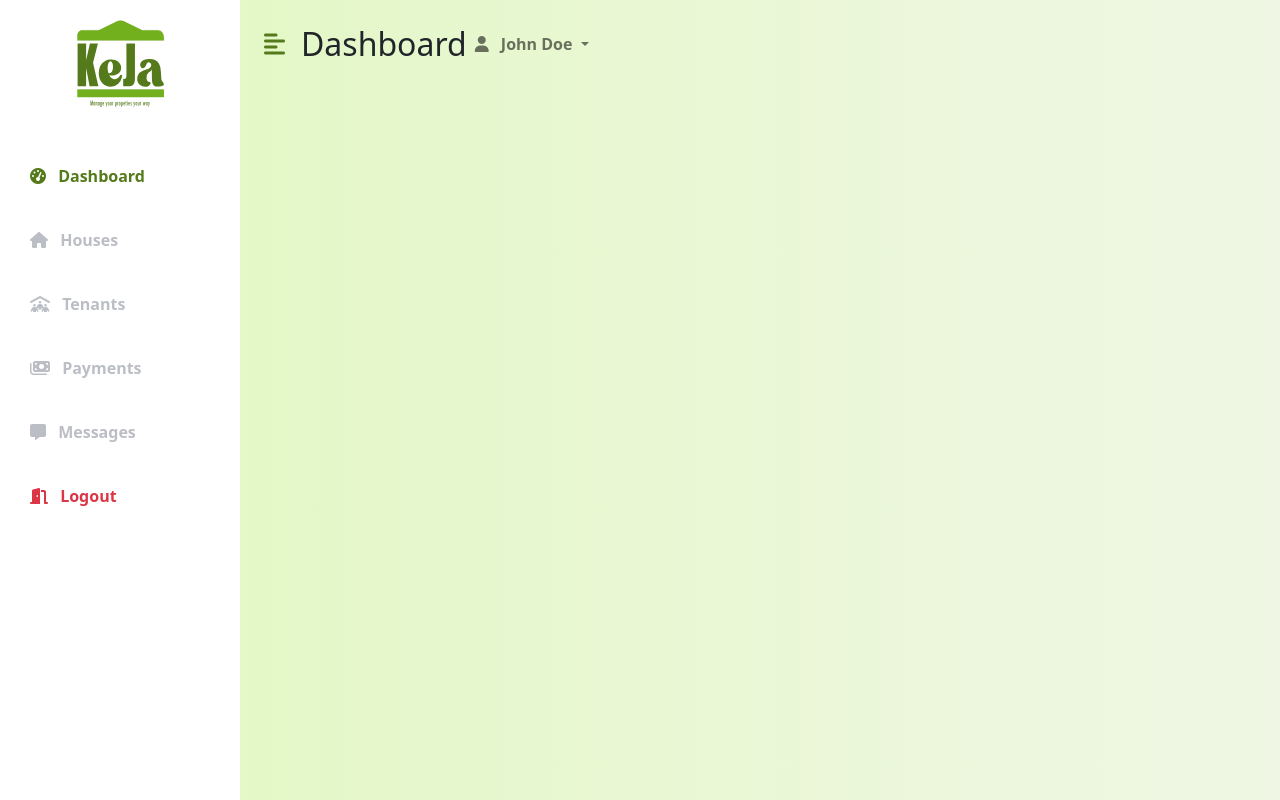
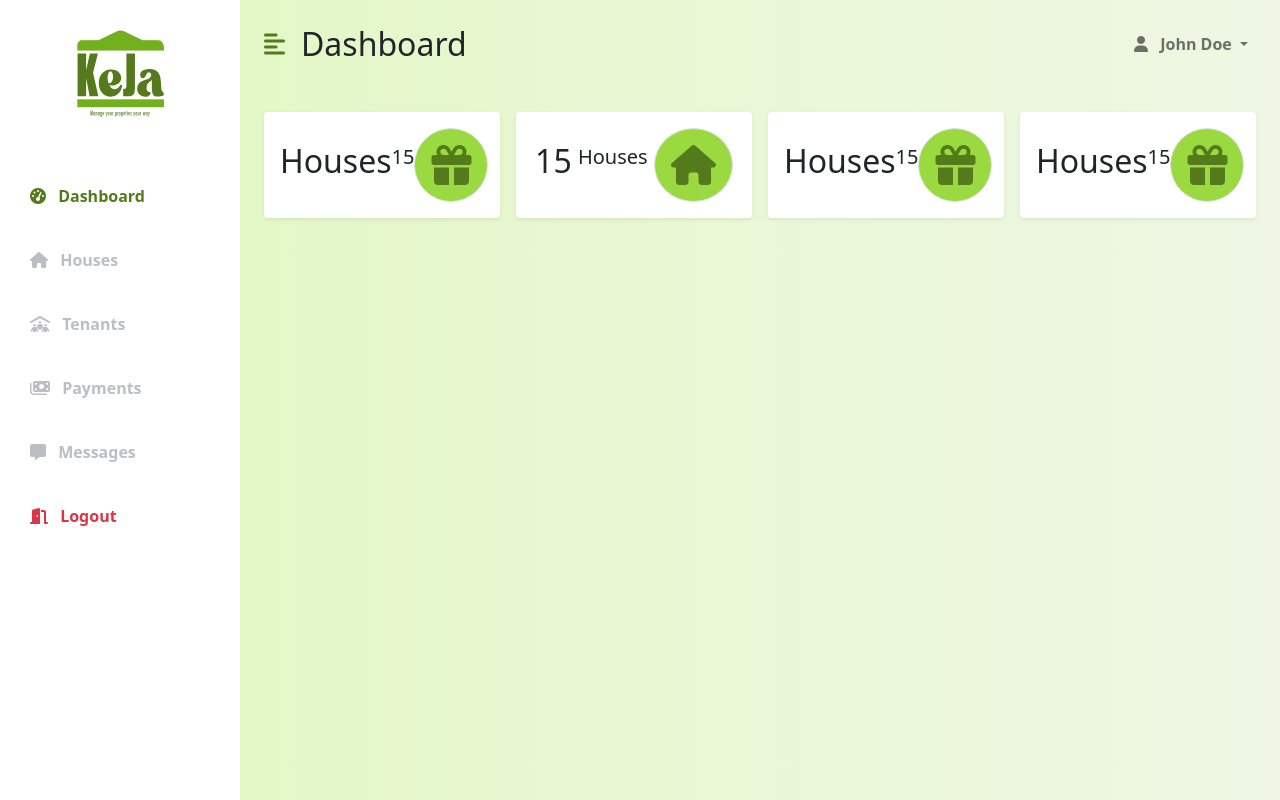
Before and after one commit to Mwambingu/KEJA, a plain HTML site: page flask_jinja_app/website/templates/dashboard.html in a window 1280 px wide. Drawn offline with nearby package versions, Linux system fonts and the light colour scheme.

Commit message:
Adding main content

```diff
--- a/flask_jinja_app/website/static/style.css
+++ b/flask_jinja_app/website/static/style.css
@@ -5,7 +5,7 @@
     --main-bg-color: #557a1b;
     --main-text-color: #557a1b;
     --second-text-color: #bbbec5;
-    --second-bg-color: #72b01d;
+    --second-bg-color: #9ada40;
     /* --second-bg-color: #c1efde; */
 }
 
--- a/flask_jinja_app/website/templates/dashboard.html
+++ b/flask_jinja_app/website/templates/dashboard.html
@@ -26,7 +26,9 @@
         <div class="d-flex" id="wrapper">
             <!-- Sidebar Starts Here -->
             <div class="bg-white" id="sidebar-wrapper">
-                <div class="sidebar-heading text-center">
+                <div
+                    class="sidebar-heading text-center py-4 primary-text fs-4 fw-bold text-uppercase"
+                >
                     <img
                         width="100px"
                         height="100px"
@@ -76,7 +78,7 @@
             <!-- Sidebar Ends Here -->
 
             <!-- Page Content Starts Here -->
-            <div class="page-content-wrapper">
+            <div id="page-content-wrapper">
                 <!-- Navbar Starts Here -->
                 <nav
                     class="navbar navbar-expand-lg navbar-light bg-transparent py-4 px-4"
@@ -85,8 +87,7 @@
                         <i
                             class="fas fa-align-left primary-text fs-4 me-3"
                             id="menu-toggle"
-                        >
-                        </i>
+                        ></i>
                         <h2 class="fs-2 m-0">Dashboard</h2>
                     </div>
                     <button
@@ -98,13 +99,13 @@
                         aria-expanded="false"
                         aria-label="Toggle navigation"
                     >
-                        <span class="class navbar-toggler-icon"></span>
+                        <span class="navbar-toggler-icon"></span>
                     </button>
                     <div
-                        class="collapse navbar-collapse"
+                        class="collpse navbar-collapse"
                         id="navbarSupportedContent"
                     >
-                        <ul class="class navbar-nav ms-auto mb-2 mb-lg-0">
+                        <ul class="navbar-nav ms-auto mb-2 mb-lg-0">
                             <li class="nav-item dropdown">
                                 <a
                                     href="#"
@@ -142,18 +143,66 @@
                 <div class="container-fluid px-4">
                     <div class="row g-3 my-2">
                         <div class="col-md-3">
+                            <div
+                                class="p-3 bg-white shadow-sm d-flex justify-content-around align-items-center rounded"
+                            >
+                                <h3 class="fs-2">Houses</h3>
+                                <p class="fs-5">15</p>
+                                <i
+                                    class="fas fa-gift fs-1 primary-text border rounded-full secondary-bg p-3"
+                                ></i>
+                            </div>
                         </div>
+                        <div class="col-md-3">
+                            <div
+                                class="p-3 bg-white shadow-sm d-flex justify-content-around align-items-center rounded"
+                            >
+                                <h3 class="fs-2">15</h3>
+                                <p class="fs-5">Houses</p>
+                                <i
+                                    class="fas fa-house fs-1 primary-text border rounded-full secondary-bg p-3"
+                                ></i>
+                            </div>
+                        </div>
+                        <div class="col-md-3">
+                            <div
+                                class="p-3 bg-white shadow-sm d-flex justify-content-around align-items-center rounded"
+                            >
+                                <h3 class="fs-2">Houses</h3>
+                                <p class="fs-5">15</p>
+                                <i
+                                    class="fas fa-gift fs-1 primary-text border rounded-full secondary-bg p-3"
+                                ></i>
+                            </div>
+                        </div>
+                        <div class="col-md-3">
+                            <div
+                                class="p-3 bg-white shadow-sm d-flex justify-content-around align-items-center rounded"
+                            >
+                                <h3 class="fs-2">Houses</h3>
+                                <p class="fs-5">15</p>
+                                <i
+                                    class="fas fa-gift fs-1 primary-text border rounded-full secondary-bg p-3"
+                                ></i>
+                            </div>
                         </div>
                     </div>
                 </div>
                 <!-- Main Content Ends Here -->
             </div>
-            <!-- Page Content Starts Here -->
         </div>
         <script
             src="https://cdn.jsdelivr.net/npm/bootstrap@5.1.3/dist/js/bootstrap.bundle.min.js"
             integrity="sha384-ka7Sk0Gln4gmtz2MlQnikT1wXgYsOg+OMhuP+IlRH9sENBO0LRn5q+8nbTov4+1p"
             crossorigin="anonymous"
         ></script>
+        <script>
+            var element = document.getElementById("wrapper");
+            var toggleButton = document.getElementById("menu-toggle");
+
+            toggleButton.onclick = function () {
+                element.classList.toggle("toggled");
+            };
+        </script>
     </body>
 </html>
```
